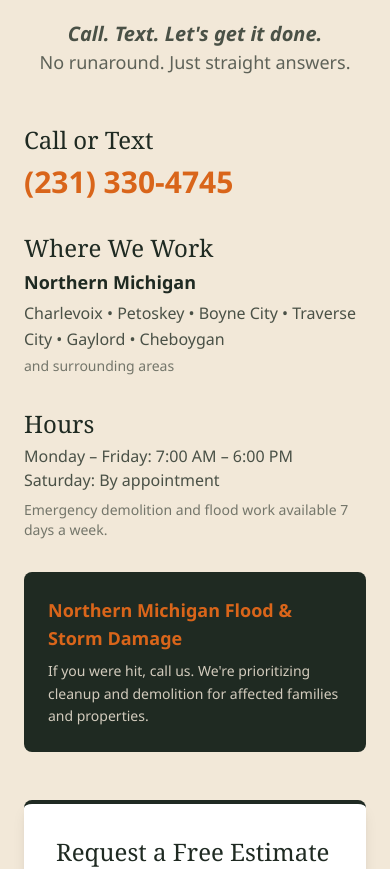
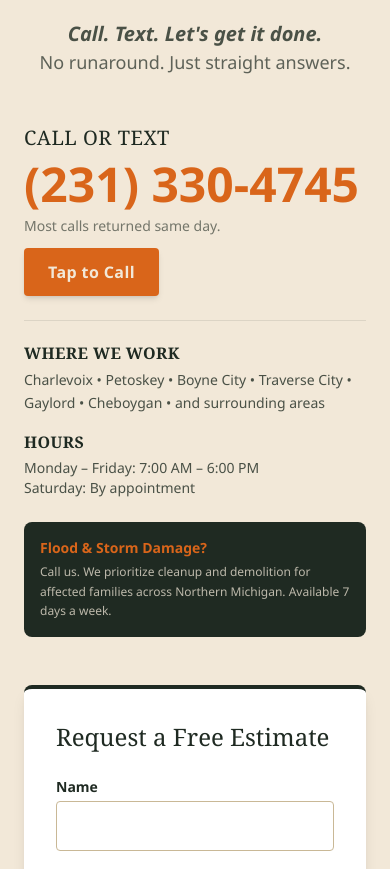
Before and after one commit to Sherryfarmshop/great-lakes-excavating, a Next.js app: page / in a window 390 px wide. Shown: the part 9483-10352 px from the top of the page. Built offline with nearby package versions, Linux system fonts and the light colour scheme.

Commit message:
contact-phone-prominent-refined

```diff
--- a/src/components/Contact.tsx
+++ b/src/components/Contact.tsx
@@ -23,36 +23,44 @@ export default function Contact() {
 
         <div className="grid md:grid-cols-2 gap-12 max-w-5xl mx-auto">
           {/* Contact Info */}
-          <div className="space-y-8">
+          <div className="space-y-6">
+
+            {/* Phone — main focus */}
             <div>
-              <h3 className="font-heading text-2xl text-forest mb-2">Call or Text</h3>
-              <a href="tel:2313304745" className="text-3xl font-bold text-accent-orange hover:text-accent-orange/80 transition-colors">
+              <h3 className="font-heading text-xl text-forest mb-2 uppercase tracking-wide">Call or Text</h3>
+              <a href="tel:2313304745" className="text-5xl font-black text-[#D9651A] hover:text-[#c05716] transition-colors block leading-none mb-2">
                 (231) 330-4745
+              </a>
+              <p className="text-dark-text/60 text-sm mb-3">Most calls returned same day.</p>
+              <a href="tel:2313304745" className="inline-block bg-[#D9651A] hover:bg-[#c05716] text-[#F2E8D8] font-bold px-6 py-3 rounded text-base tracking-wide transition-colors shadow-md">
+                Tap to Call
               </a>
             </div>
 
-            <div>
-              <h3 className="font-heading text-2xl text-forest mb-1">Where We Work</h3>
-              <p className="text-dark-text font-bold text-lg mb-1">Northern Michigan</p>
-              <p className="text-dark-text/80 leading-relaxed">
-                Charlevoix &bull; Petoskey &bull; Boyne City &bull; Traverse City &bull; Gaylord &bull; Cheboygan
-              </p>
-              <p className="text-dark-text/60 text-sm mt-1">and surrounding areas</p>
+            {/* Service area + hours — grouped */}
+            <div className="border-t border-[#1F2A22]/10 pt-5 space-y-4">
+              <div>
+                <h3 className="font-heading text-base text-forest uppercase tracking-wide font-bold mb-1">Where We Work</h3>
+                <p className="text-dark-text/80 text-sm leading-relaxed">
+                  Charlevoix &bull; Petoskey &bull; Boyne City &bull; Traverse City &bull; Gaylord &bull; Cheboygan &bull; and surrounding areas
+                </p>
+              </div>
+
+              <div>
+                <h3 className="font-heading text-base text-forest uppercase tracking-wide font-bold mb-1">Hours</h3>
+                <p className="text-dark-text/80 text-sm">Monday – Friday: 7:00 AM – 6:00 PM</p>
+                <p className="text-dark-text/80 text-sm">Saturday: By appointment</p>
+              </div>
             </div>
 
-            <div>
-              <h3 className="font-heading text-2xl text-forest mb-1">Hours</h3>
-              <p className="text-dark-text/80">Monday – Friday: 7:00 AM – 6:00 PM</p>
-              <p className="text-dark-text/80">Saturday: By appointment</p>
-              <p className="text-dark-text/60 text-sm mt-2">Emergency demolition and flood work available 7 days a week.</p>
+            {/* Flood box — secondary, smaller */}
+            <div className="bg-[#1F2A22] rounded-lg p-4 text-cream">
+              <p className="font-bold text-[#D9651A] text-sm mb-1">Flood &amp; Storm Damage?</p>
+              <p className="text-cream/75 text-xs leading-relaxed">
+                Call us. We prioritize cleanup and demolition for affected families across Northern Michigan. Available 7 days a week.
+              </p>
             </div>
 
-            <div className="bg-dark-brown rounded-lg p-6 text-cream">
-              <p className="font-bold text-accent-orange text-lg mb-2">Northern Michigan Flood &amp; Storm Damage</p>
-              <p className="text-cream/85 text-sm leading-relaxed">
-                If you were hit, call us. We&apos;re prioritizing cleanup and demolition for affected families and properties.
-              </p>
-            </div>
           </div>
 
           {/* Quote Form */}
@@ -65,7 +73,7 @@ export default function Contact() {
                 <p className="text-dark-text/70">We&apos;ll get back to you within 24 hours.</p>
               </div>
             ) : (
-              <form onSubmit={handleSubmit} className="space-y-5">
+              <form onSubmit={handleSubmit} className="space-y-6">
                 <div>
                   <label htmlFor="name" className="block text-sm font-semibold text-dark-text mb-1">Name</label>
                   <input type="text" id="name" name="name" required className="w-full border border-tan rounded px-4 py-3 focus:outline-none focus:ring-2 focus:ring-forest text-dark-text" />
@@ -99,7 +107,7 @@ export default function Contact() {
                   <label htmlFor="details" className="block text-sm font-semibold text-dark-text mb-1">Project Details</label>
                   <textarea id="details" name="details" rows={4} className="w-full border border-tan rounded px-4 py-3 focus:outline-none focus:ring-2 focus:ring-forest text-dark-text resize-none" placeholder="Tell us about your project — location, timeline, anything helpful..." />
                 </div>
-                <button type="submit" className="w-full bg-accent-orange hover:bg-accent-orange/90 text-white py-4 rounded text-lg font-semibold tracking-wide transition-colors shadow-md">
+                <button type="submit" className="w-full bg-[#D9651A] hover:bg-[#c05716] text-[#F2E8D8] py-4 rounded text-lg font-bold tracking-wide transition-colors shadow-md">
                   Send Estimate Request
                 </button>
               </form>
```
